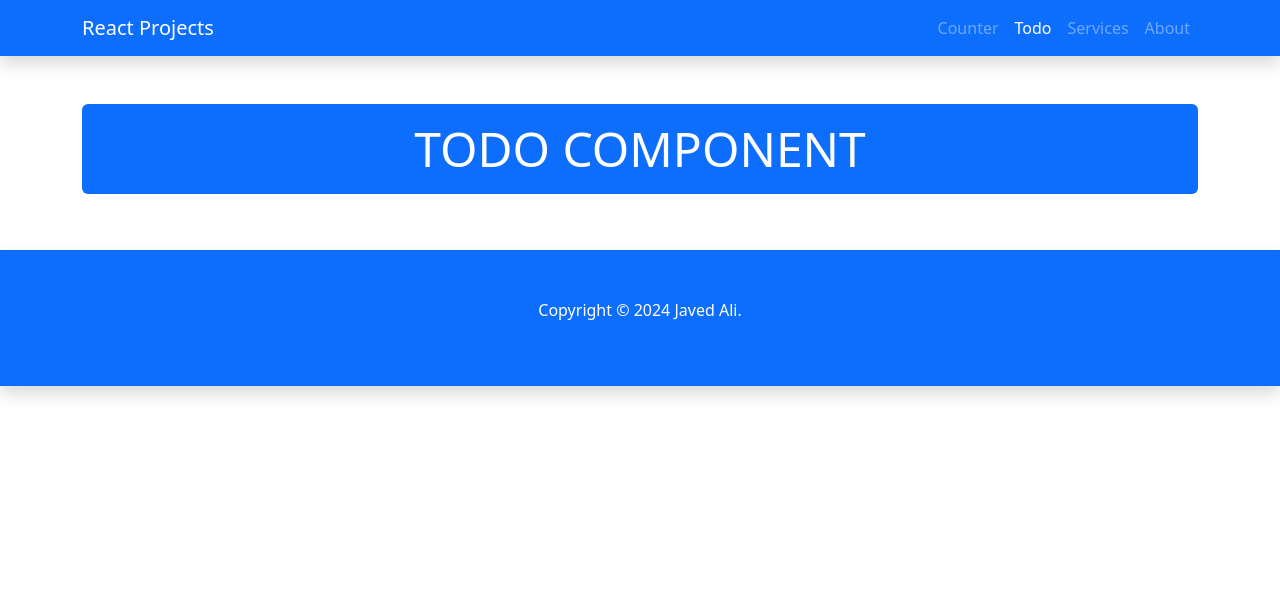
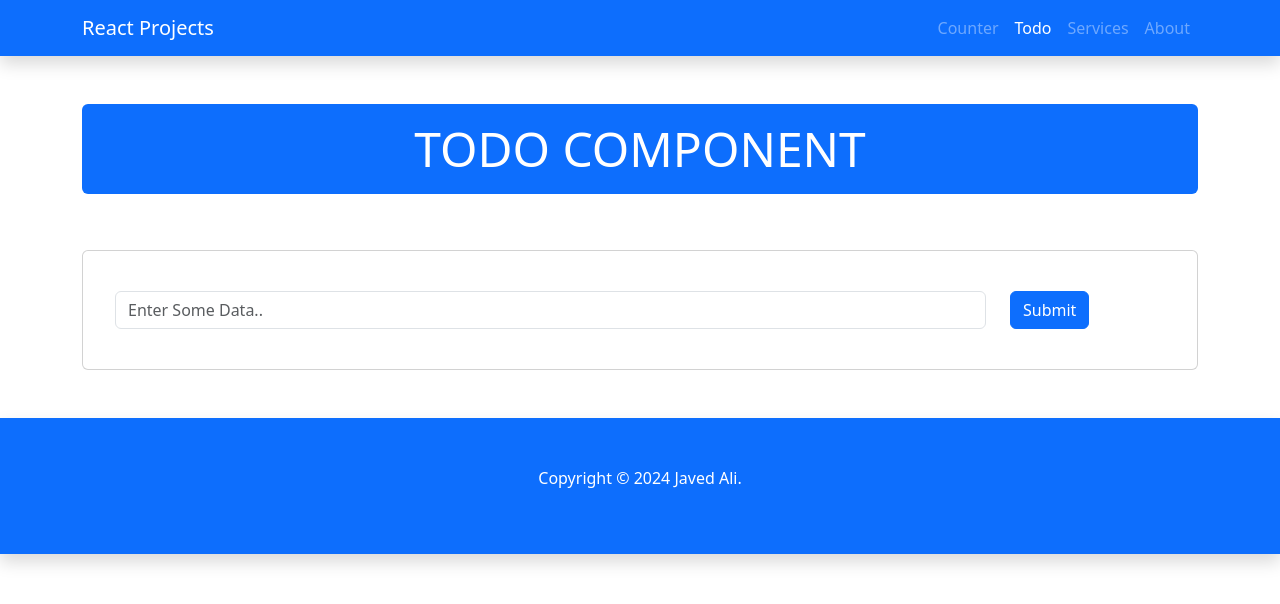
Before and after one commit to javedalihosamani/REACT-BEGINNER-PROJECTS, a React (Create React App) app: page /todo in a window 1280 px wide. Shown: the top 604 px of the page. Built offline with nearby package versions, Linux system fonts and the light colour scheme.

Commit message:
Counter Project Completed

```diff
--- a/src/components/counter/Counter.jsx
+++ b/src/components/counter/Counter.jsx
@@ -1,15 +1,36 @@
-import React from 'react'
-import { Col, Container, Row } from 'react-bootstrap'
+import React, { Fragment, useState } from 'react'
+import { Button, Col, Container, Row } from 'react-bootstrap'
 
 const Counter = () => {
+  const [count, setCount] = useState(0);
+
+  const increment = () => setCount(count + 1);
+  const decrement = () => setCount(count - 1);
+
   return (
-    <Container className='my-5'>
+    <Fragment>
+      <Container className='my-5'>
+          <Row>
+              <Col>
+                  <h1 className="display-5 text-center bg-primary text-white p-3 border-radius rounded">COUNTER COMPONENT</h1>
+              </Col>
+          </Row>
+      </Container>
+
+      <Container className='my-5'>
         <Row>
-            <Col>
-                <h1 className="display-5 text-center bg-primary text-white p-3 border-radius rounded">COUNTER COMPONENT</h1>
-            </Col>
+          <Col>
+            <h1 className='text-center text-primary display-3'>{count}</h1>
+          </Col>
         </Row>
-    </Container>
+        <Row>
+          <Col>
+          <Button variant='success rounded-circle' onClick={increment} >+</Button>
+          <Button variant='danger float-end rounded-circle' onClick={decrement} disabled={count === 0}>-</Button>
+          </Col>
+        </Row>
+      </Container>
+    </Fragment>
   )
 }
 
--- a/src/components/todo/Todo.jsx
+++ b/src/components/todo/Todo.jsx
@@ -1,15 +1,36 @@
 import React from 'react'
-import { Col, Container, Row } from 'react-bootstrap'
+import { Button, Card, Col, Container, Form, Row } from 'react-bootstrap'
 
 const Todo = () => {
   return (
-    <Container className='my-5'>
+    <>
+      <Container className='my-5'>
+          <Row>
+              <Col>
+                  <h1 className="display-5 text-center bg-primary text-white p-3 border-radius rounded">TODO COMPONENT</h1>
+              </Col>
+          </Row>
+      </Container>
+
+      <Container className='my-5'>
         <Row>
-            <Col>
-                <h1 className="display-5 text-center bg-primary text-white p-3 border-radius rounded">TODO COMPONENT</h1>
-            </Col>
+          <Col>
+            <Card className="p-3">
+              <Card.Body>
+                <Form.Group as={Row}>
+                  <Col xs={12} sm={12} md={12} lg={10} xl={10} xxl={10} className='my-2'>
+                    <Form.Control type="text" placeholder="Enter Some Data.."  />
+                  </Col>
+                  <Col xs={12} sm={12} md={12} lg={2} xl={2} xxl={2} className='my-2'>
+                    <Button>Submit</Button>
+                  </Col>
+                </Form.Group>
+              </Card.Body>
+            </Card>
+          </Col>
         </Row>
-    </Container>
+      </Container>
+    </>
   )
 }
 
```
